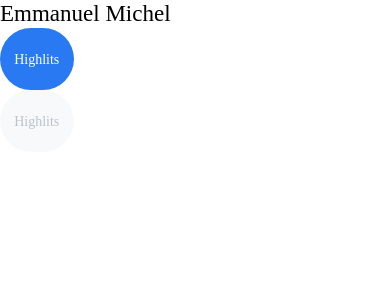
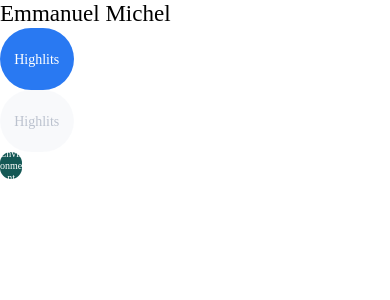
Before and after one commit to claytonseraphin/Donation-App, a React Native app in the folder DonationApp/: screen / in a window 390 px wide. Shown: the top 300 px of the page. Built offline with nearby package versions, Linux system fonts and the light colour scheme.

Commit message:
Added Badge component

```diff
--- /dev/null
+++ b/DonationApp/components/Badge/Badge.js
@@ -0,0 +1,32 @@
+import React, {useRef, useState} from 'react';
+import {View, Text} from 'react-native';
+import PropTypes from 'prop-types';
+import style from './style';
+import {horizontalScale} from '../../assets/styles/scaling';
+
+const Badge = props => {
+  const [width, setWidth] = useState(0);
+  const textRef = useRef(null);
+  const paddingHorizontal = 10;
+  const badgeWidth = {
+    width: horizontalScale(paddingHorizontal * 2 + width),
+  };
+  return (
+    <View style={[style.badge, badgeWidth]}>
+      <Text
+        onTextLayout={event => {
+          setWidth(event.nativeEvent.lines[0].width);
+        }}
+        ref={textRef}
+        style={style.title}>
+        {props.title}
+      </Text>
+    </View>
+  );
+};
+
+Badge.propTypes = {
+  title: PropTypes.string.isRequired,
+};
+
+export default Badge;
--- /dev/null
+++ b/DonationApp/components/Badge/style.js
@@ -0,0 +1,25 @@
+import {StyleSheet} from 'react-native';
+import {getFontFamily} from '../../assets/fonts/helper';
+import {
+  horizontalScale,
+  scaleFontSize,
+  verticalScale,
+} from '../../assets/styles/scaling';
+
+const style = StyleSheet.create({
+  badge: {
+    backgroundColor: '#145855',
+    height: verticalScale(22),
+    justifyContent: 'center',
+    borderRadius: horizontalScale(50),
+  },
+  title: {
+    fontFamily: getFontFamily('Inter', '600'),
+    fontSize: scaleFontSize(10),
+    lineHeight: scaleFontSize(12),
+    color: '#FFFFFF',
+    textAlign: 'center',
+  },
+});
+
+export default style;
--- a/DonationApp/screens/Home/Home.js
+++ b/DonationApp/screens/Home/Home.js
@@ -5,6 +5,7 @@
 import Header from '../../components/Header/Header';
 import Button from '../../components/Button/Button';
 import Tab from '../../components/Tab/Tab';
+import Badge from '../../components/Badge/Badge';
 
 const Home = () => {
   return (
@@ -12,6 +13,7 @@
       <Header title={'Emmanuel Michel'} type={1} />
       <Tab title={'Highlits'} />
       <Tab title={'Highlits'} isInactive={true} />
+      <Badge title={'Environment'} />
     </SafeAreaView>
   );
 };
```
